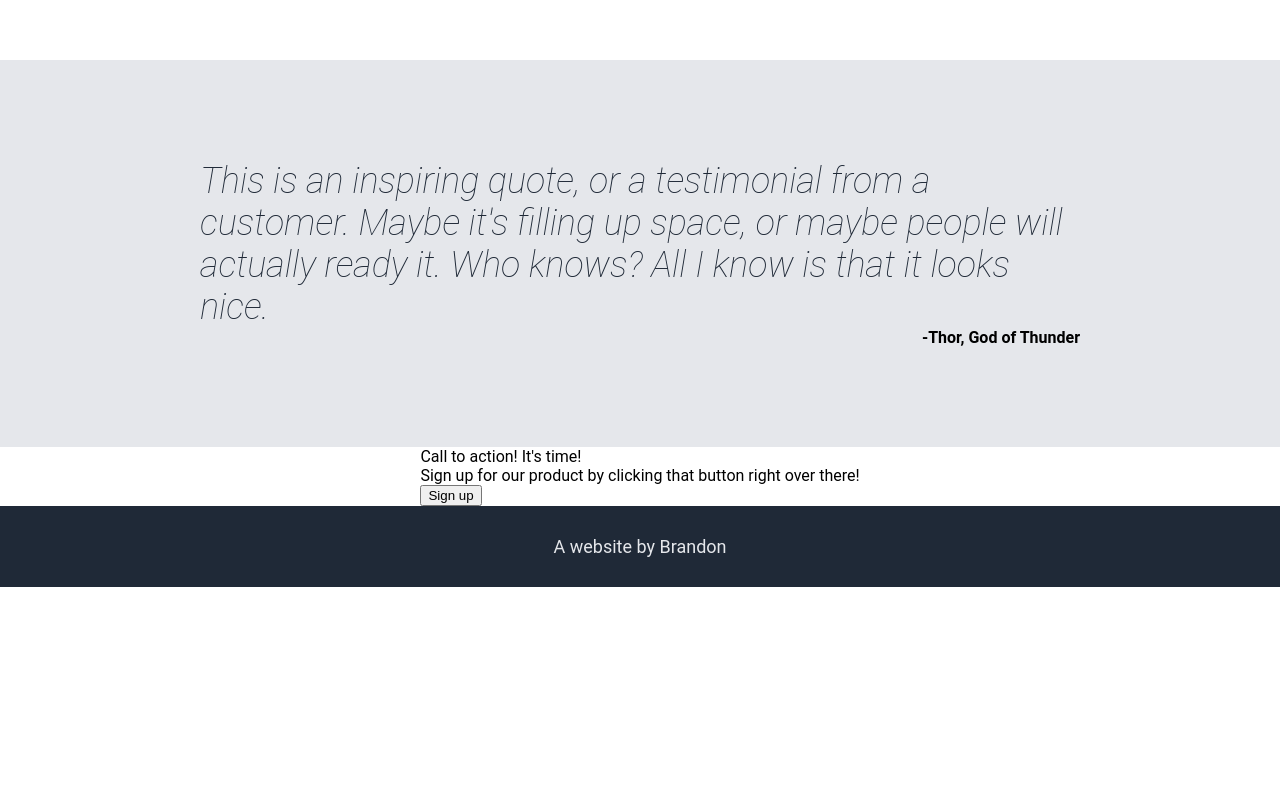
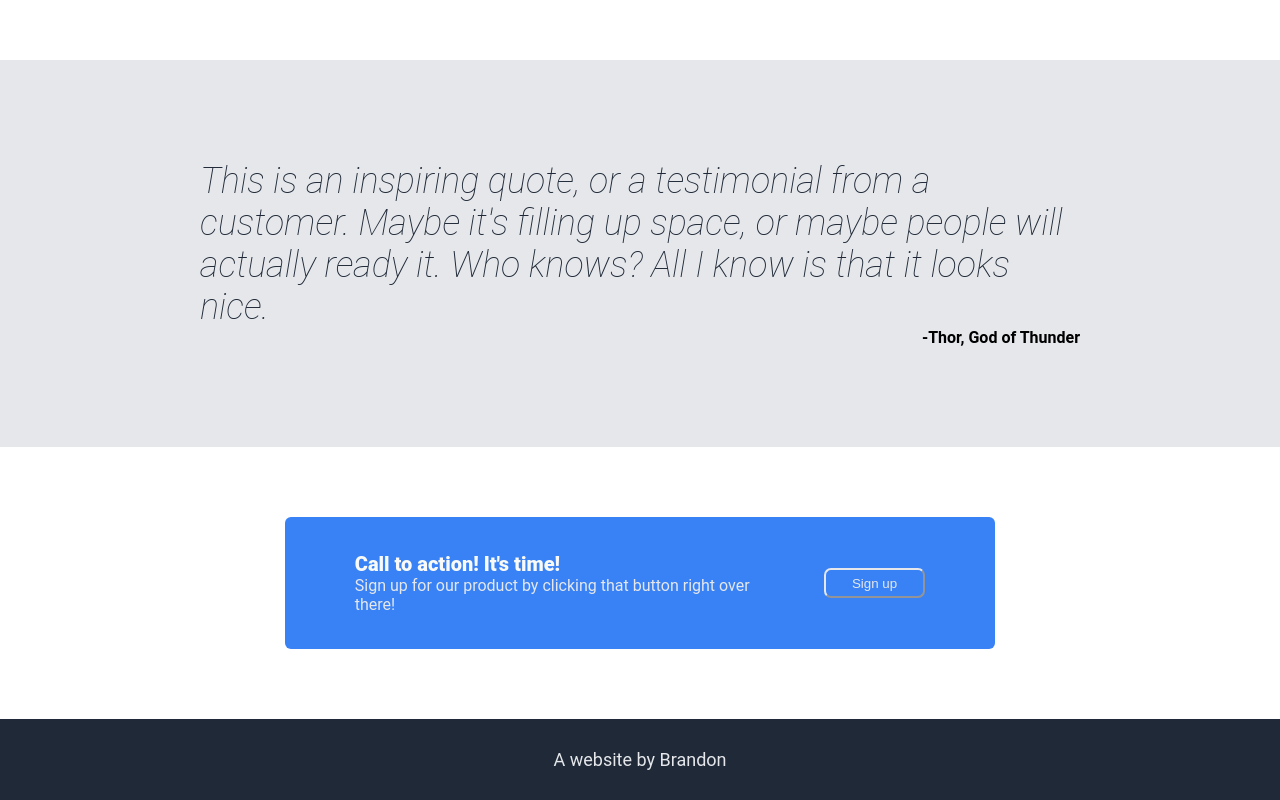
Before and after one commit to brandonUNI/landing-page, a plain HTML site: page index.html in a window 1280 px wide. Shown: the part 865-1665 px from the top of the page. Before the commit the page ends 1452 px from the top, so only its background shows below. Drawn offline with Linux system fonts and the light colour scheme.

Commit message:
put finishing touches on the website
finalized "call-to-action" section with sign up button

```diff
--- a/styles.css
+++ b/styles.css
@@ -164,3 +164,35 @@ div .testimony {
     color: #1F2937;
     align-self: center;
 }
+
+div .container.banner {
+    background-color: #3882F6;
+    display: flex;
+    flex: 1;
+    padding: 35px 70px;
+    gap: 70px;
+    color: #E5E7EB;
+    margin-top: 70px;
+    margin-bottom: 70px;
+    border-radius: 6px;
+    align-items: center;
+}
+
+.inverse-button {
+    flex-basis: 110px;
+    height: 30px;
+    background-color: #3882F6;
+    border-color: #E5E7EB;
+    border-radius: 7px;
+    color: #E5E7EB;
+    display: flex;
+    justify-content: center;
+    align-items: center;
+}
+
+div .call-to-action {
+    text-decoration: none;
+    color: #F9FAF8;
+    font-size: 20px;
+    font-weight: 800;
+}
```
